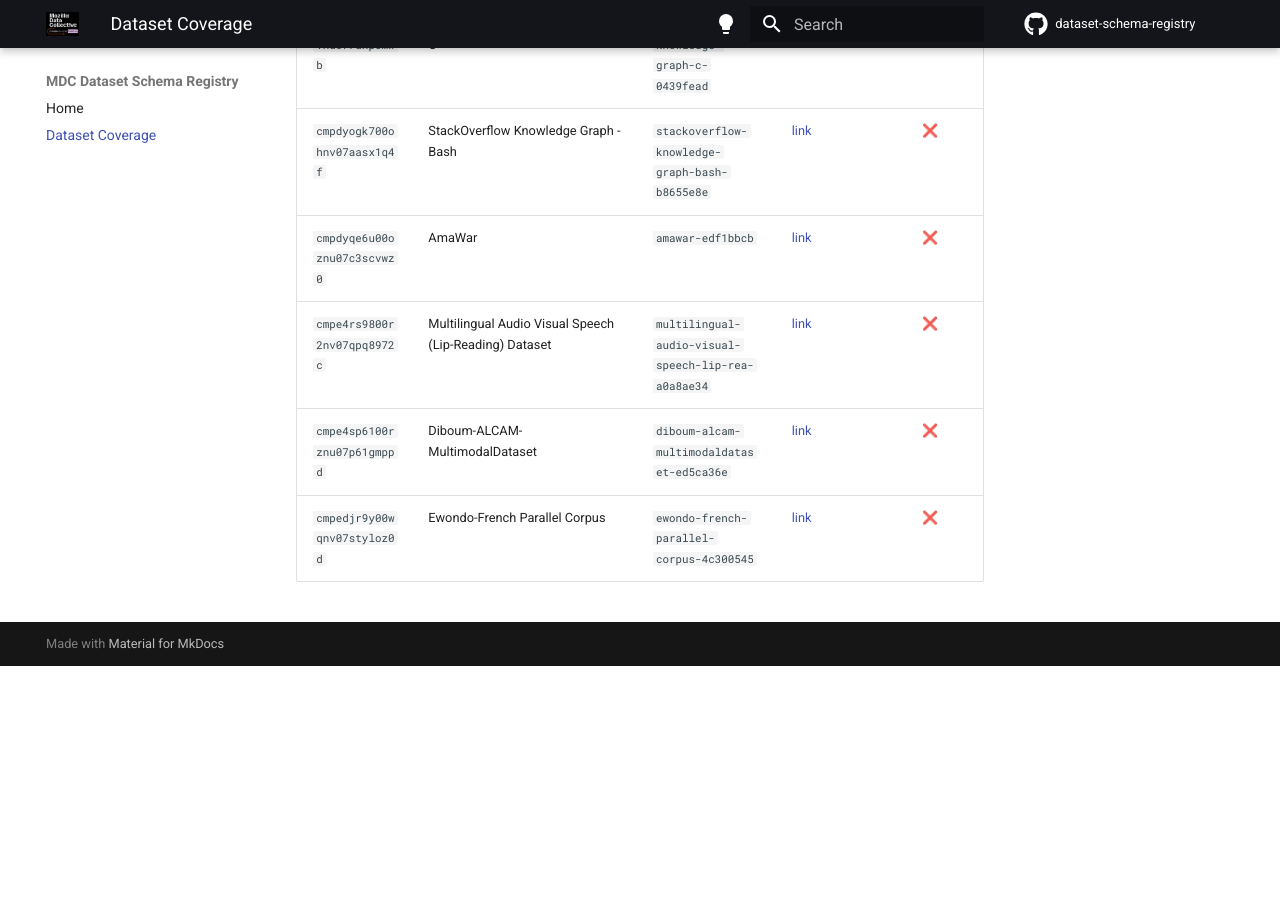
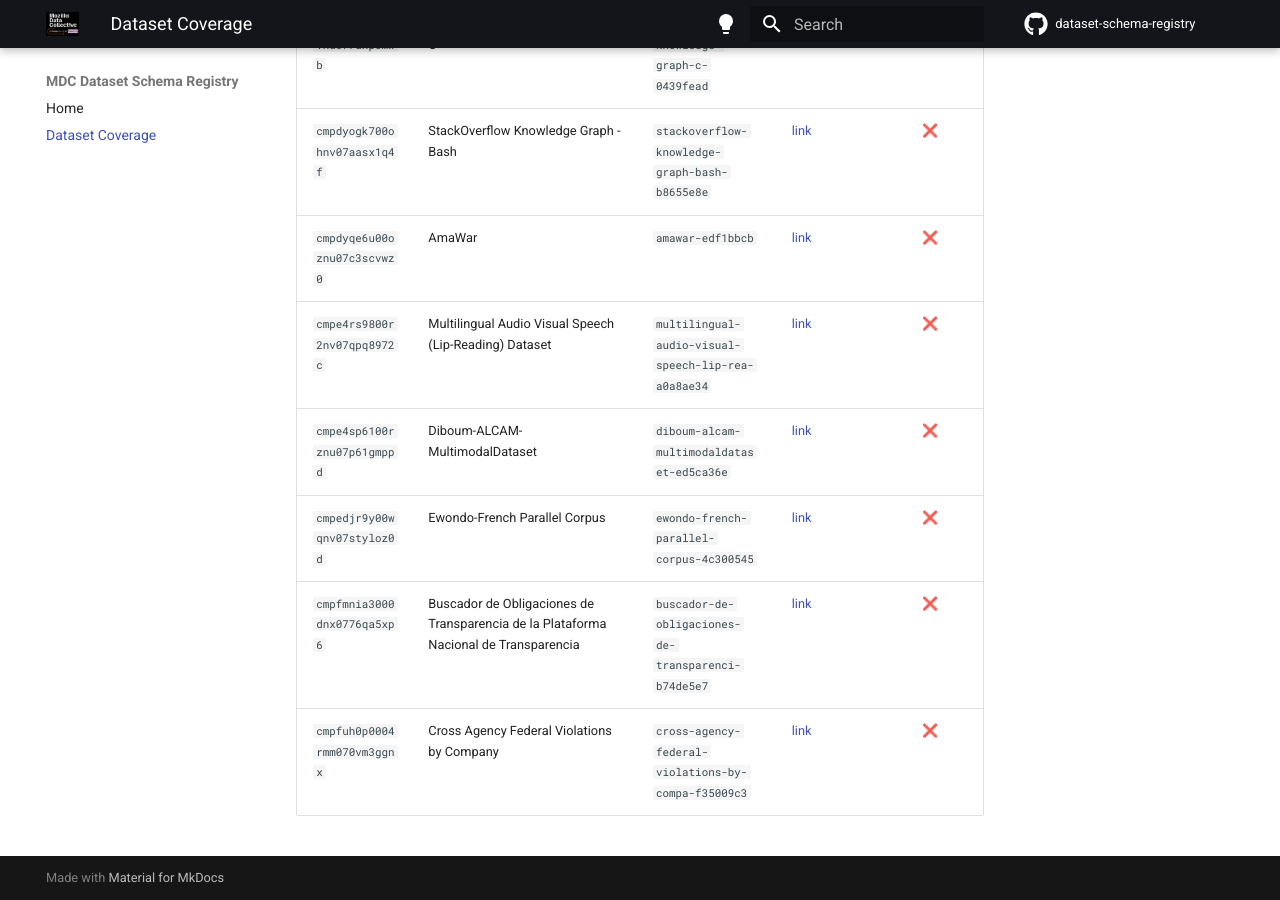
Before and after one commit to Mozilla-Data-Collective/dataset-schema-registry, an MkDocs documentation site: the page built from docs/dataset-coverage.md, in a window 1280 px wide and 900 px high, scrolled down 77660 px. Built offline with MkDocs 1.6.1 and Material for MkDocs 9.7.7, drawn with Linux system fonts in a browser that asks for light colours; comment, search, counter and statistics services are not loaded; before the commit the page ends 78326 px from its top, so only the background shows below that; part of the change alters nothing that is shown; some of the changed text lies outside the part shown.

Commit message:
chore: update dataset coverage [skip ci]

```diff
--- a/docs/dataset-coverage.md
+++ b/docs/dataset-coverage.md
@@ -8,10 +8,10 @@ schema in this registry and which ones are still missing.
     `registry/<dataset_id>/schema.yaml` file.  See the
     [Home](index.md) for details.
 
-**Last updated:** 2026-05-21
-**Total datasets in sitemap:** 755
+**Last updated:** 2026-05-22
+**Total datasets in sitemap:** 757
 **Schemas registered:** 398 ✅
-**Schemas missing:** 357 ❌
+**Schemas missing:** 359 ❌
 
 | ID | Name | Slug | Dataset page | Schema registered |
 |----|------|------|-------------|:-----------------:|
@@ -770,3 +770,5 @@ schema in this registry and which ones are still missing.
 | `cmpe4rs9800r2nv07qpq8972c` | Multilingual Audio Visual Speech (Lip-Reading) Dataset | `multilingual-audio-visual-speech-lip-rea-a0a8ae34` | [link](https://mozilladatacollective.com/datasets/cmpe4rs9800r2nv07qpq8972c) | ❌ |
 | `cmpe4sp6100rznu07p61gmppd` | Diboum-ALCAM-MultimodalDataset | `diboum-alcam-multimodaldataset-ed5ca36e` | [link](https://mozilladatacollective.com/datasets/cmpe4sp6100rznu07p61gmppd) | ❌ |
 | `cmpedjr9y00wqnv07styloz0d` | Ewondo-French Parallel Corpus | `ewondo-french-parallel-corpus-4c300545` | [link](https://mozilladatacollective.com/datasets/cmpedjr9y00wqnv07styloz0d) | ❌ |
+| `cmpfmnia3000dnx0776qa5xp6` | Buscador de Obligaciones de Transparencia de la Plataforma Nacional de Transparencia | `buscador-de-obligaciones-de-transparenci-b74de5e7` | [link](https://mozilladatacollective.com/datasets/cmpfmnia3000dnx0776qa5xp6) | ❌ |
+| `cmpfuh0p0004rmm070vm3ggnx` | Cross Agency Federal Violations by Company | `cross-agency-federal-violations-by-compa-f35009c3` | [link](https://mozilladatacollective.com/datasets/cmpfuh0p0004rmm070vm3ggnx) | ❌ |
```
